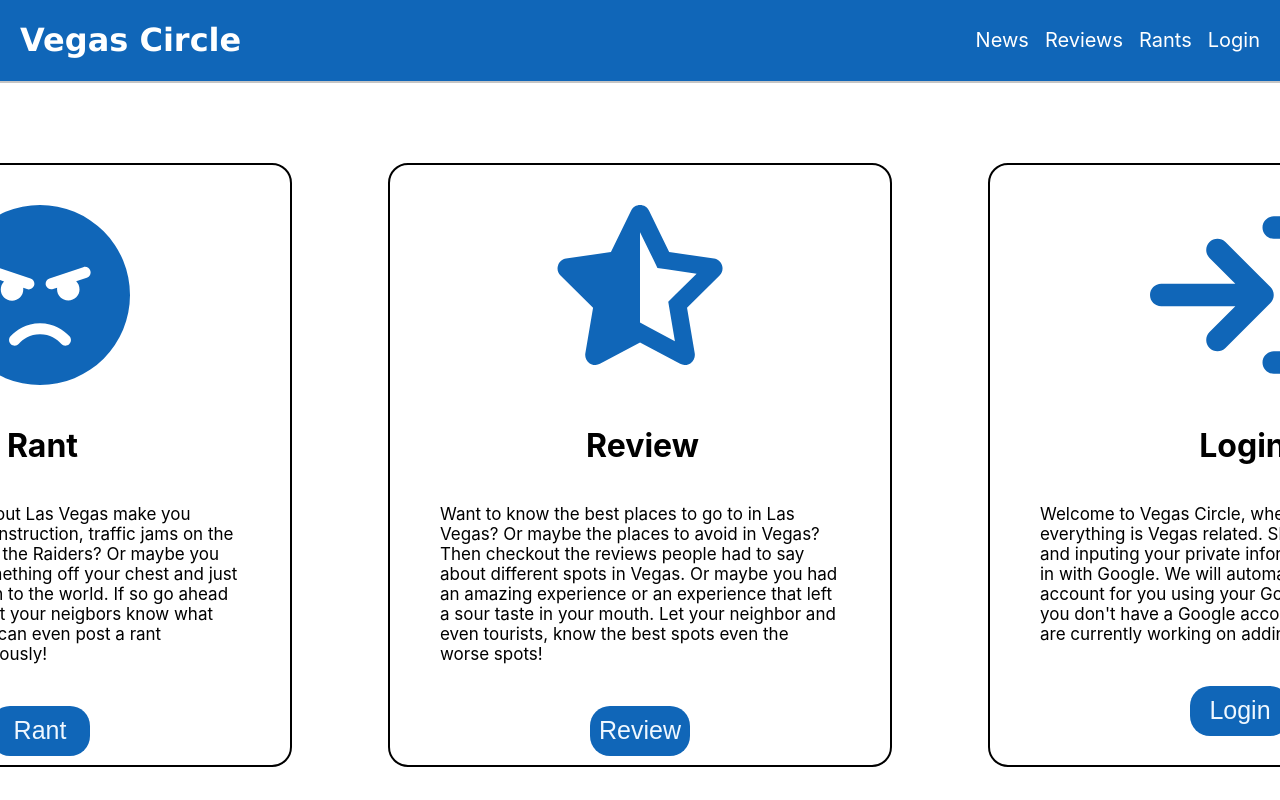
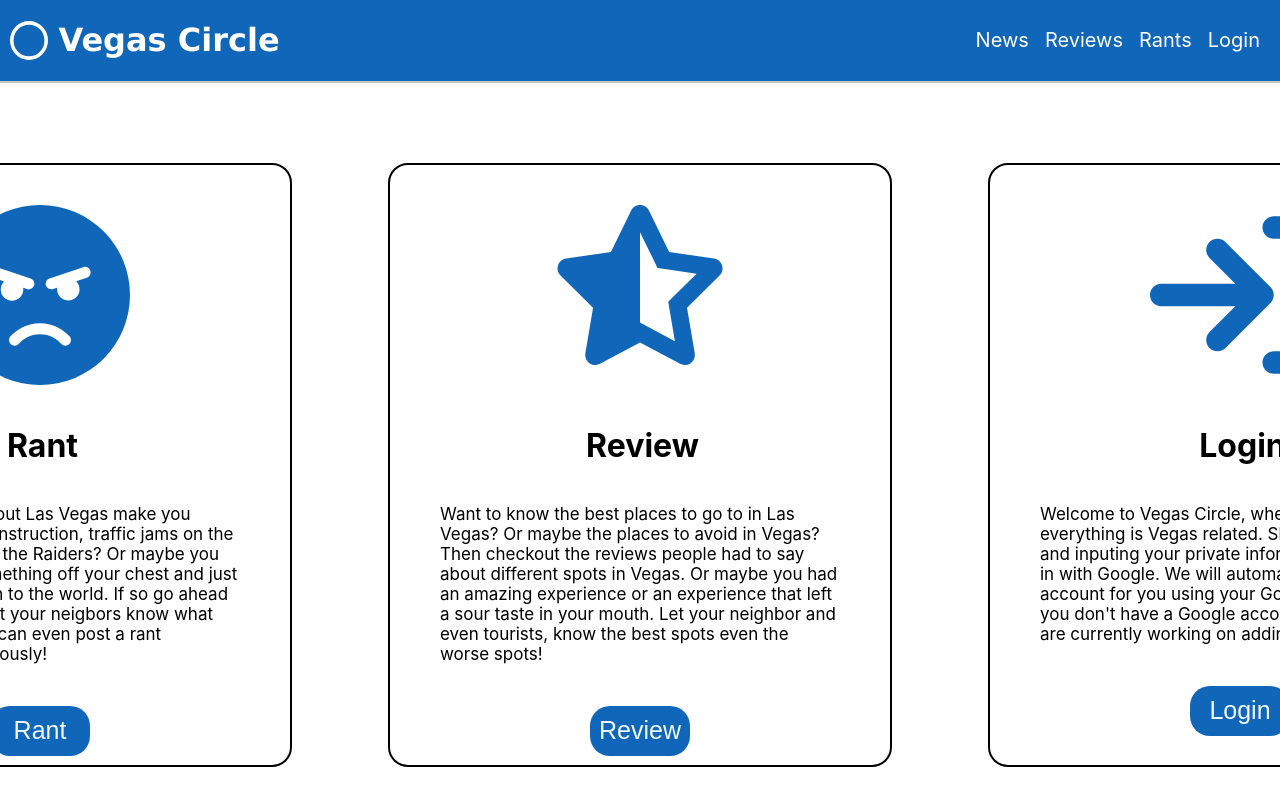
Before and after one commit to blingo77/VC, a React (Create React App) app: page / in a window 1280 px wide. Shown: the top 800 px of the page. Built offline with nearby package versions, Linux system fonts and the light colour scheme.

Commit message:
add logo to nav

```diff
--- a/src/Navbar/Navbar.css
+++ b/src/Navbar/Navbar.css
@@ -11,7 +11,7 @@
     margin-right: 20px;
 }
 .navBar h1{
-    margin-left: 20px;
+    margin-left: 10px;
     font-family:Verdana, Geneva, Tahoma, sans-serif;
 }
 .navBar .nav-link{
@@ -44,3 +44,6 @@
     cursor: pointer;
     color: rgb(255, 255, 255);
 }
+.navBar img{
+    margin-left: 10px;
+}
--- a/src/Navbar/Navbar.js
+++ b/src/Navbar/Navbar.js
@@ -2,6 +2,7 @@ import './Navbar.css'
 import { Link } from 'react-router-dom';
 import {signOut} from 'firebase/auth'
 import {auth} from '../firebase-config/firebase'
+import vcLogo from '../images/VC-Logo-White.svg'
 
 const Navbar = ({isAuthorized, setIsAuthorized}) => {
 
@@ -16,7 +17,13 @@ const Navbar = ({isAuthorized, setIsAuthorized}) => {
 
     return (
         <div className="navBar">
-            <Link to="/" className='title-link'><h1>Vegas Circle</h1></Link>
+
+            <img width="3%"src={vcLogo}></img>
+
+
+            <Link to="/" className='title-link'>
+                <h1>Vegas Circle</h1>
+            </Link>
 
             <div className="links">
                 <Link to='#' className='nav-link'>News</Link>
```
Also changed, not shown: src/images/VC-Logo-White.svg (added).
